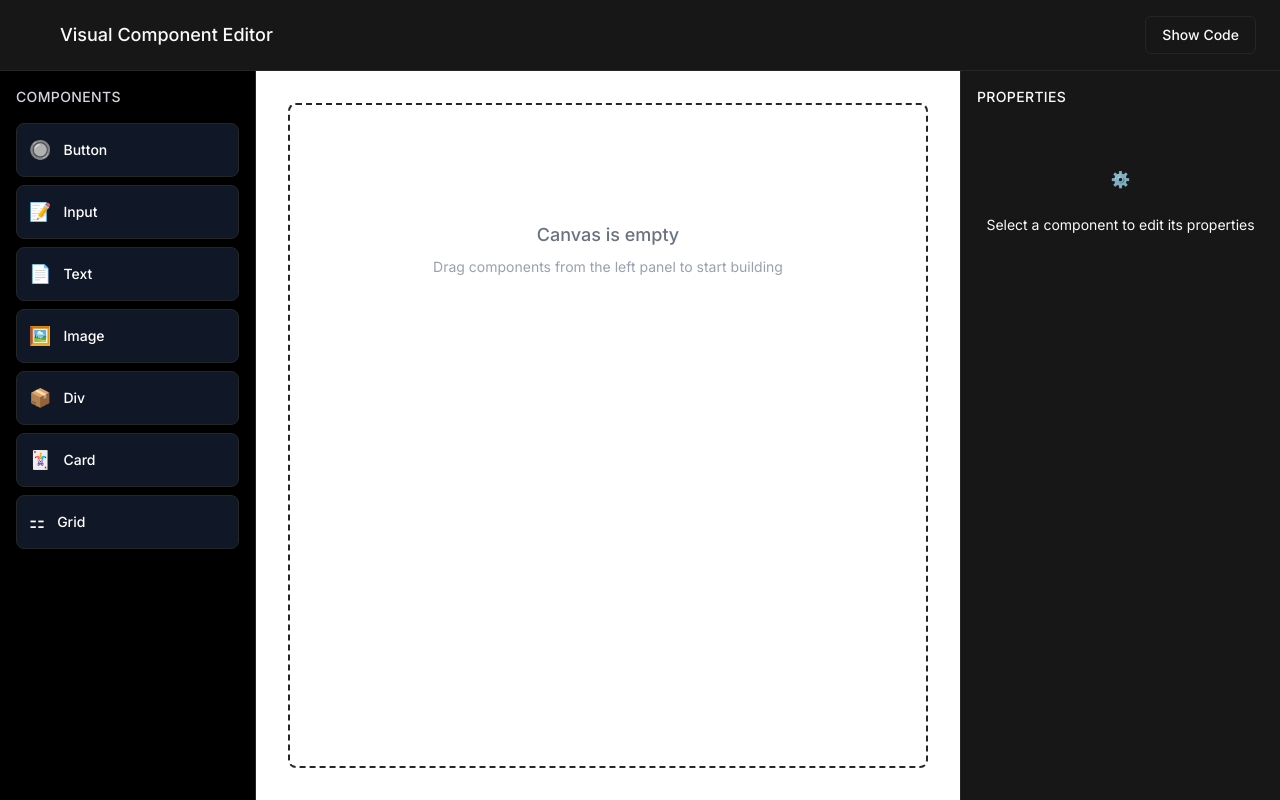
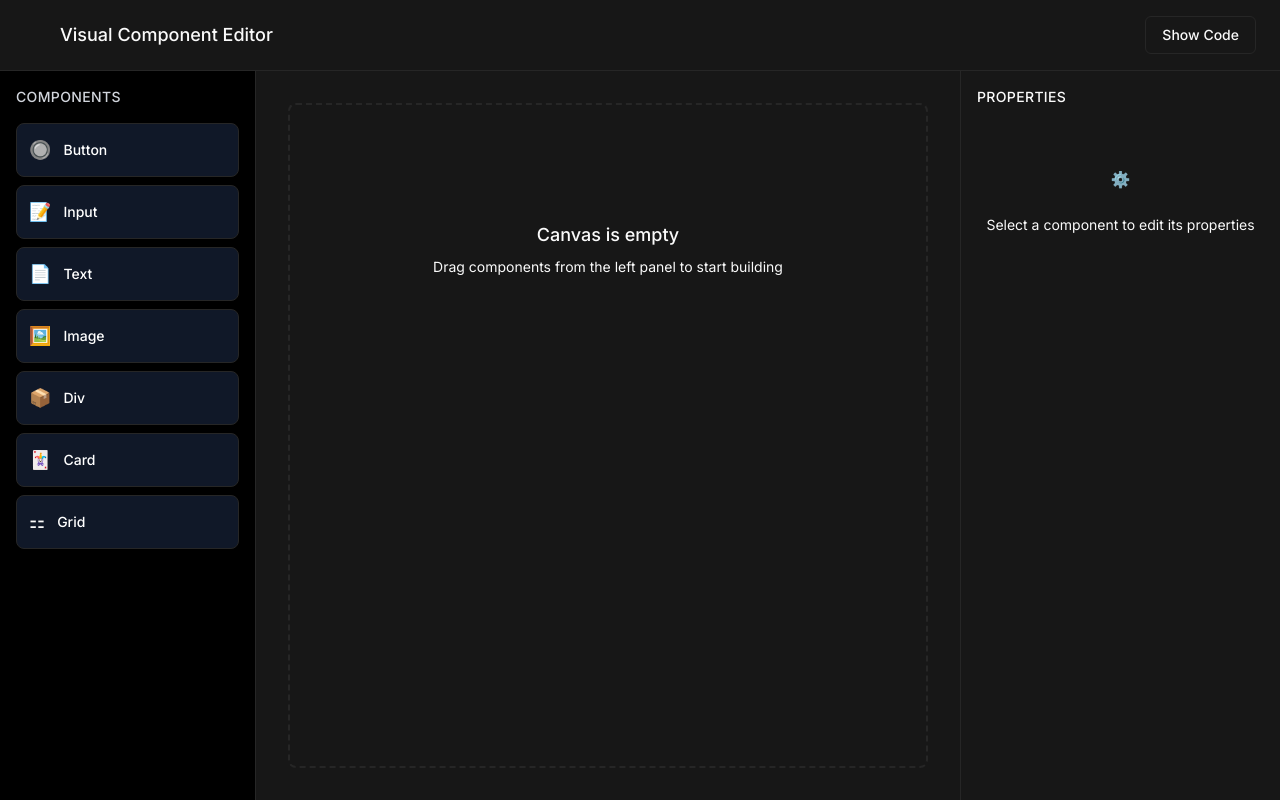
Before and after one commit to anibalalpizar/components-lab, a Next.js app: page / in a window 1280 px wide. Built offline with nearby package versions, Linux system fonts and the light colour scheme.

Commit message:
Refactor Canvas component: replace Image with img tag, update class names for improved styling consistency

```diff
--- a/src/components/Canvas.tsx
+++ b/src/components/Canvas.tsx
@@ -1,10 +1,8 @@
 "use client"
-
-import type React from "react"
-import Image from "next/image"
 
 import type { EditorComponent, DragItem } from "../types/editor"
 import { createNewComponent } from "../utils/dragDrop"
+import type React from "react"
 
 interface CanvasProps {
   components: EditorComponent[]
@@ -180,7 +178,7 @@ export default function Canvas({
 
       case "image":
         return (
-          <Image
+          <img
             key={component.id}
             {...commonProps}
             src={
@@ -223,17 +221,17 @@ export default function Canvas({
 
   return (
     <div
-      className="flex-1 bg-white p-8 overflow-auto"
+      className="flex-1 bg-background p-8 overflow-auto"
       onDrop={(e) => handleDrop(e)}
       onDragOver={handleDragOver}
       onClick={() => onSelectComponent(null)}
     >
-      <div className="min-h-full border-2 border-dashed border-gray-300 rounded-lg p-4">
+      <div className="min-h-full border-2 border-dashed border-border rounded-lg p-4">
         {components.length === 0 ? (
-          <div className="flex items-center justify-center h-64 text-gray-500">
+          <div className="flex items-center justify-center h-64 text-muted-foreground">
             <div className="text-center">
               <p className="text-lg mb-2 font-medium">Canvas is empty</p>
-              <p className="text-sm text-gray-400">
+              <p className="text-sm text-muted-foreground/70">
                 Drag components from the left panel to start building
               </p>
             </div>
```
